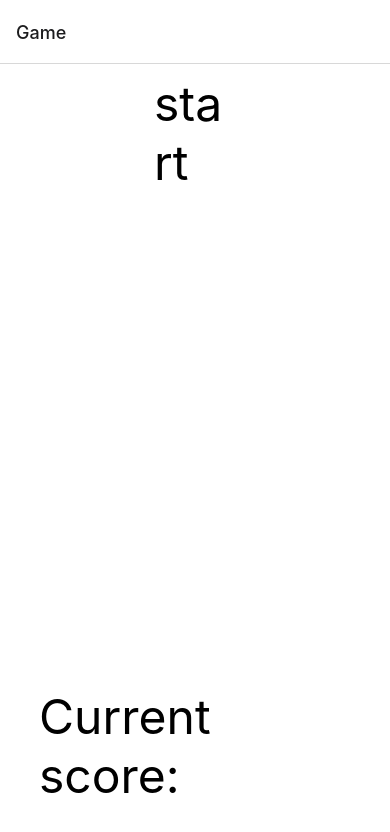
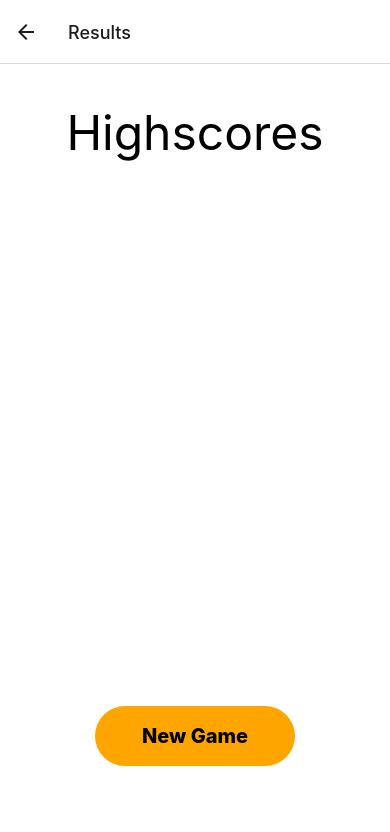
Before and after one commit to shacharki/AweSimonSays, a React Native app: screen /Results in a window 390 px wide. Shown: the top 832 px of the page. Built offline with nearby package versions, Linux system fonts and the light colour scheme.

Commit message:
add navigation

```diff
--- a/App.tsx
+++ b/App.tsx
@@ -7,17 +7,18 @@ import {
   NativeStackScreenProps,
 } from '@react-navigation/native-stack';
 import { Provider } from 'mobx-react';
+import { RootStackParamList } from './App/type';
 
 const App: React.FC = () => {
 
-  const Navigate = createNativeStackNavigator();
+  const Navigate = createNativeStackNavigator<RootStackParamList>();
 
   return (
     <Provider>
       <NavigationContainer>
         <Navigate.Navigator>
           <Navigate.Screen name="Game" component={GameScreen} />
-          {/* <Navigate.Screen name="Results" component={ResultsScreen} /> */}
+          <Navigate.Screen name="Results" component={ResultsScreen} />
         </Navigate.Navigator>
       </NavigationContainer>
     </Provider>
--- a/App/Screens/GameScreen.tsx
+++ b/App/Screens/GameScreen.tsx
@@ -4,22 +4,23 @@ import {
     Text,
     View,
     TouchableOpacity,
-    StyleSheet
+    StyleSheet,
+    Pressable
  } from 'react-native';
 import { observer } from 'mobx-react';
-import {NavigationList, RESULTS } from '../type';
+import {RootStackParamList, RESULTS,GAME } from '../type';
 
-// type Props = NativeStackScreenProps<NavigationList, 'Game'>;
+type Props = NativeStackScreenProps<RootStackParamList, 'Game'>;
 
-const GameScreen: React.FC = observer(() =>  {
-    // const { navigate } = navigation;
+const GameScreen: React.FC<Props> = observer(({navigation}) =>  {
+    const { navigate } = navigation;
 
 
     return (
     <View style={styles.container}>
-        <TouchableOpacity >
-          <Text style={styles.title}>{'start'}</Text>
-        </TouchableOpacity>
+        <Pressable style={styles.startbtn}>
+        <Text style={styles.btntext}>start</Text>
+      </Pressable>
       <Text style={styles.title}>{'Current score: '}</Text>
     </View>
   );
--- a/App/Screens/ResultsScreen.tsx
+++ b/App/Screens/ResultsScreen.tsx
@@ -1,17 +1,17 @@
 
 import React from 'react';
 import {NativeStackScreenProps} from '@react-navigation/native-stack';
- import {NavigationList } from '../type';
+ import {RootStackParamList, GAME } from '../type';
 import {Text, View, StyleSheet, Pressable} from 'react-native';
 
-type Props = NativeStackScreenProps<NavigationList, 'Results'>;
+type Props = NativeStackScreenProps<RootStackParamList, 'Results'>;
 
 const GameScreen = ({route, navigation}: Props) => {
 
   return (
     <View style={styles.container}>
       <Text style={styles.title}>Highscores</Text>
-      <Pressable style={styles.startbtn} onPress={() => navigation.goBack()}>
+      <Pressable style={styles.startbtn} onPress={() => navigation.navigate(GAME)}>
         <Text style={styles.btntext}>New Game</Text>
       </Pressable>
     </View>
--- a/App/type.ts
+++ b/App/type.ts
@@ -1,7 +1,7 @@
 export const GAME = 'Game';
 export const RESULTS = 'Results';
 
-export type NavigationList = {
+export type RootStackParamList = {
     Game: undefined;
     Results: {
       score: number;
```
Also changed, not shown: 1 other file (tests, documents, lock files or other folders).
